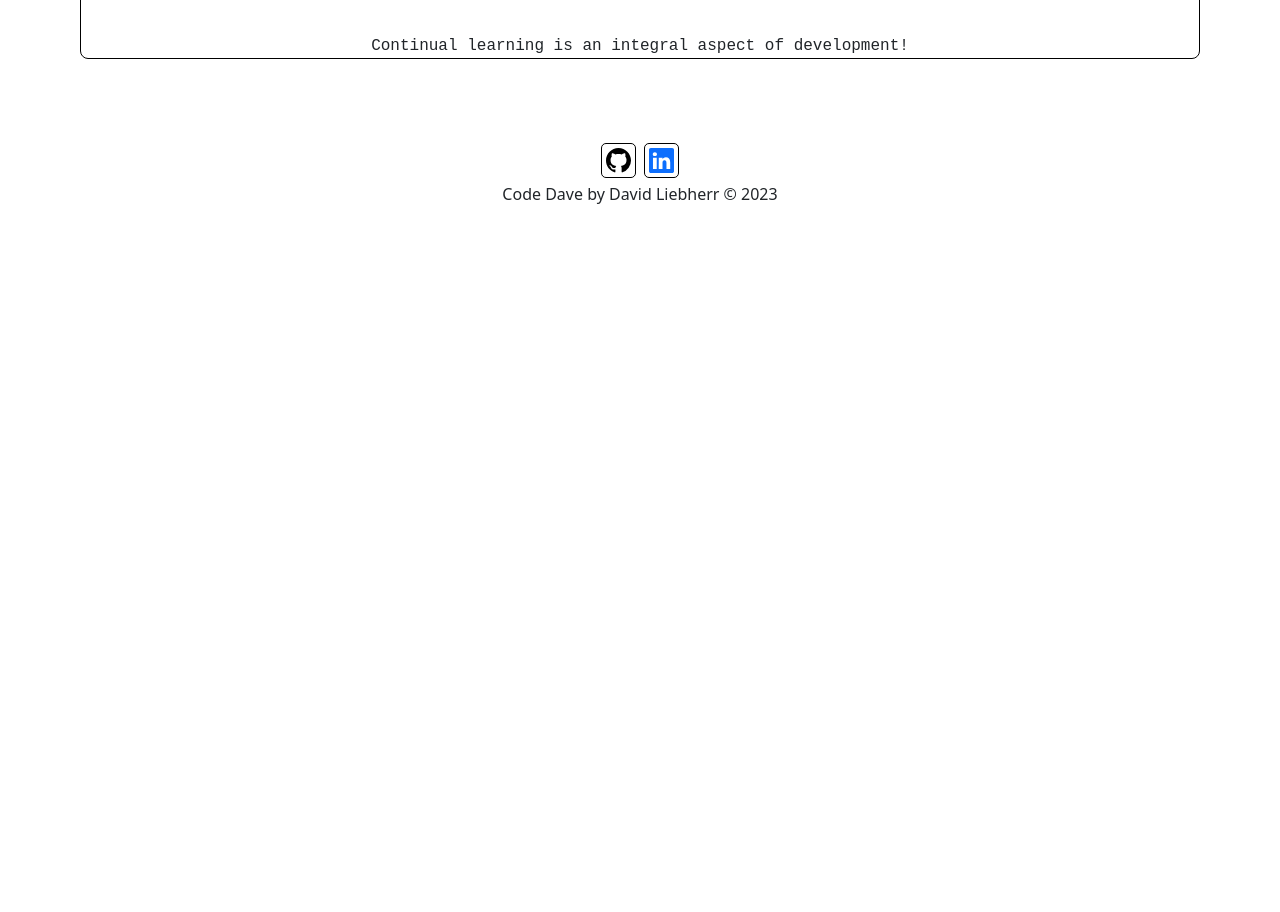
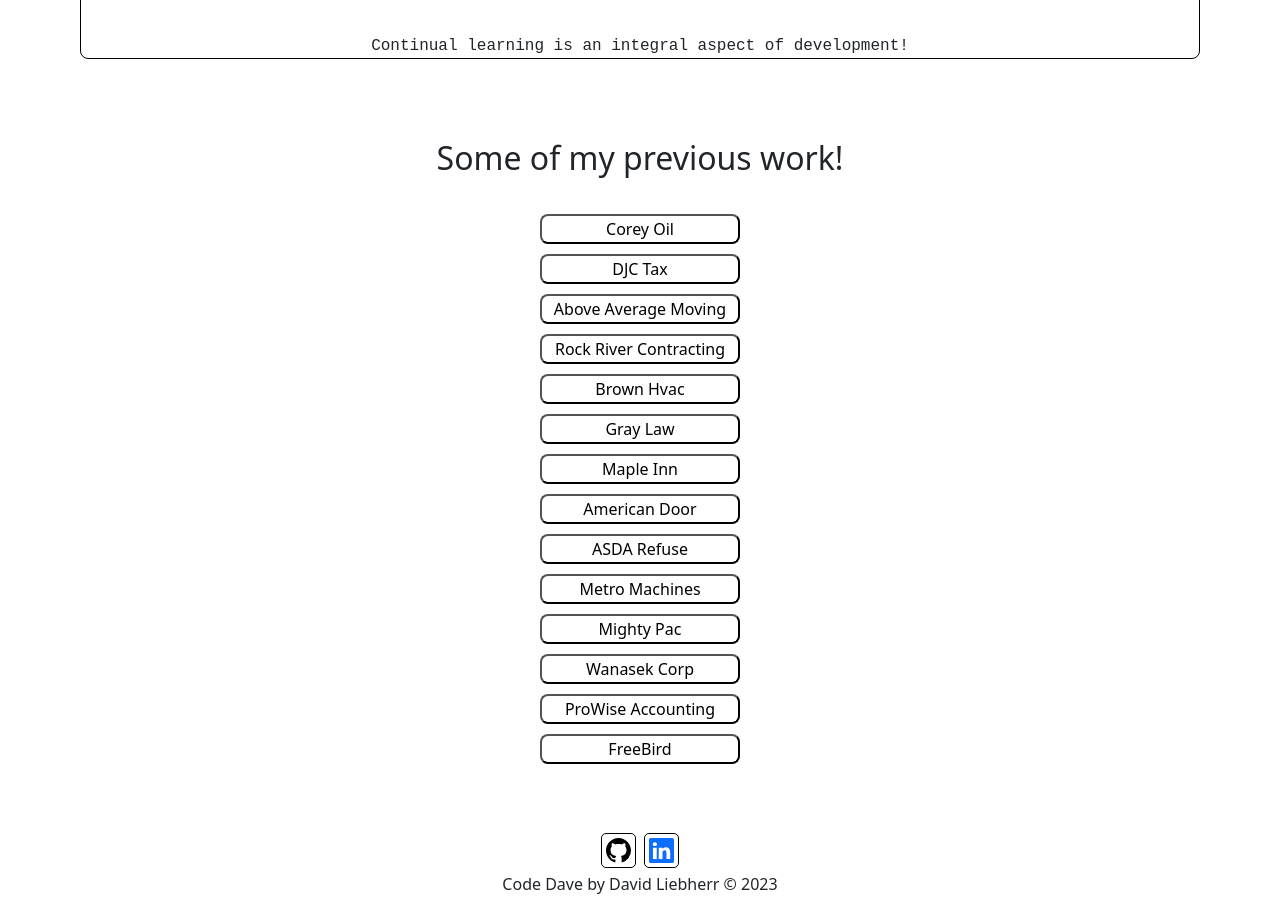
Before and after one commit to aidev13/react-portfolio, a React (Vite) app: page /portfolio in a window 1280 px wide. Shown: the part 920-1832 px from the top of the page. Before the commit the page ends 1142 px from the top, so only its background shows below. Built offline with nearby package versions, Linux system fonts and the light colour scheme.

Commit message:
wip, just a simple, very basic setup for my prevoius woork in portfolio

```diff
--- a/src/components/Cards/cards.css
+++ b/src/components/Cards/cards.css
@@ -1,4 +1,4 @@
-/* proficiency card css */
+
 
 .proficency_card_grid {
   display: grid;
@@ -36,3 +36,34 @@
     margin: 2em;
   }
 }
+
+.btnBG {
+   background-color: rgba(255, 222, 173, 0);
+   border-radius: 8px;
+   width: 200px;
+   transition: width .5s, border-radius .5s, box-shadow .5s;
+   margin: 5px;
+
+}
+
+ .btnBG:hover {
+   background-color: rgb(250, 250, 250);
+   width: 250px;
+   border-radius: 11px 0 25px 11px;
+   box-shadow: rgba(17, 17, 26, 0.1) 0px 4px 16px, rgba(17, 17, 26, 0.1) 0px 8px 24px, rgba(17, 17, 26, 0.1) 0px 16px 56px;
+
+ }
+
+ .btnBG .linkDec:hover {
+   color: rgb(0, 99, 192);
+ }
+
+
+ .linkDec {
+   text-decoration: none;
+   color: black;
+ }
+
+ .centerItBaby {
+   text-align: center;
+ }
--- /dev/null
+++ b/src/components/Cards/linkCards.jsx
@@ -0,0 +1,15 @@
+import { resolveReadonlyArrayThunk } from "graphql"
+
+
+const LinkCard = (props) => {
+
+   return (
+      <>
+         <div className="box">
+            <button className="btnBG">{props.children}</button>
+         </div>
+      </>
+   )
+}
+
+export default LinkCard;
--- a/src/page/Portfolio.jsx
+++ b/src/page/Portfolio.jsx
@@ -1,6 +1,7 @@
 import Header from "../components/Header"
 import ProjectCard from "../components/Cards/ProjectCard"
 import ProficiencyCard from "../components/Cards/proficiencyCard"
+import LinkCard from "../components/Cards/linkCards"
 
 
 const Portfolio = () => {
@@ -44,6 +45,28 @@ const Portfolio = () => {
         <ProficiencyCard />
 
       </section>
+
+      <div className="m-5 centerItBaby">
+         <div className="d-flex justify-content-center m-4">
+            <h2>Some of my previous work!</h2>
+         </div>
+
+         <LinkCard><a href="https://www.coreyoil.com/" className="linkDec">Corey Oil</a></LinkCard>
+         <LinkCard><a href="https://www.djctax.com/" className="linkDec">DJC Tax</a></LinkCard>
+         <LinkCard><a href="https://www.aboveaveragemoving.com/" className="linkDec">Above Average Moving</a></LinkCard>
+         <LinkCard><a href="https://www.rockrivercontracting.com/" className="linkDec">Rock River Contracting</a></LinkCard>
+         <LinkCard><a href="https://www.brownhvac.com/" className="linkDec">Brown Hvac</a></LinkCard>
+         <LinkCard><a href="https://www.graylawfirm.info/" className="linkDec">Gray Law</a></LinkCard>
+         <LinkCard><a href="https://www.pribnowsmapleinn.com/" className="linkDec">Maple Inn</a></LinkCard>
+         <LinkCard><a href="https://www.americandoorco.info/" className="linkDec">American Door</a></LinkCard>
+         <LinkCard><a href="https://asdarefuse.com/" className="linkDec">ASDA Refuse</a></LinkCard>
+         <LinkCard><a href="https://www.mmrcnc.com/" className="linkDec">Metro Machines</a></LinkCard>
+         <LinkCard><a href="https://www.mightypac.com/" className="linkDec">Mighty Pac</a></LinkCard>
+         <LinkCard><a href="https://www.wanasek.com/" className="linkDec">Wanasek Corp</a></LinkCard>
+         <LinkCard><a href="https://www.prowiseaccounting.com/" className="linkDec">ProWise Accounting</a></LinkCard>
+         <LinkCard><a href="https://www.freebirdpermanentmakeup.com/" className="linkDec">FreeBird</a></LinkCard>
+
+      </div>
     </>
   )
 }
```
Also changed, not shown: public/really.jpg (added), 1 other file (tests, documents, lock files or other folders).
